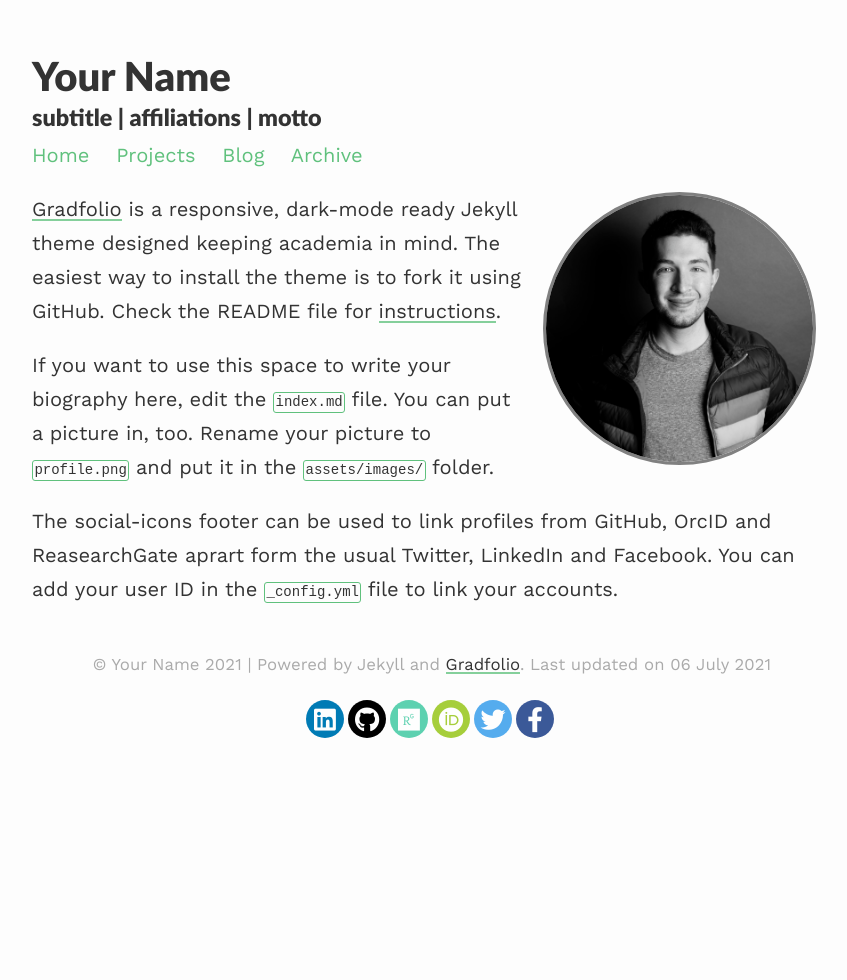
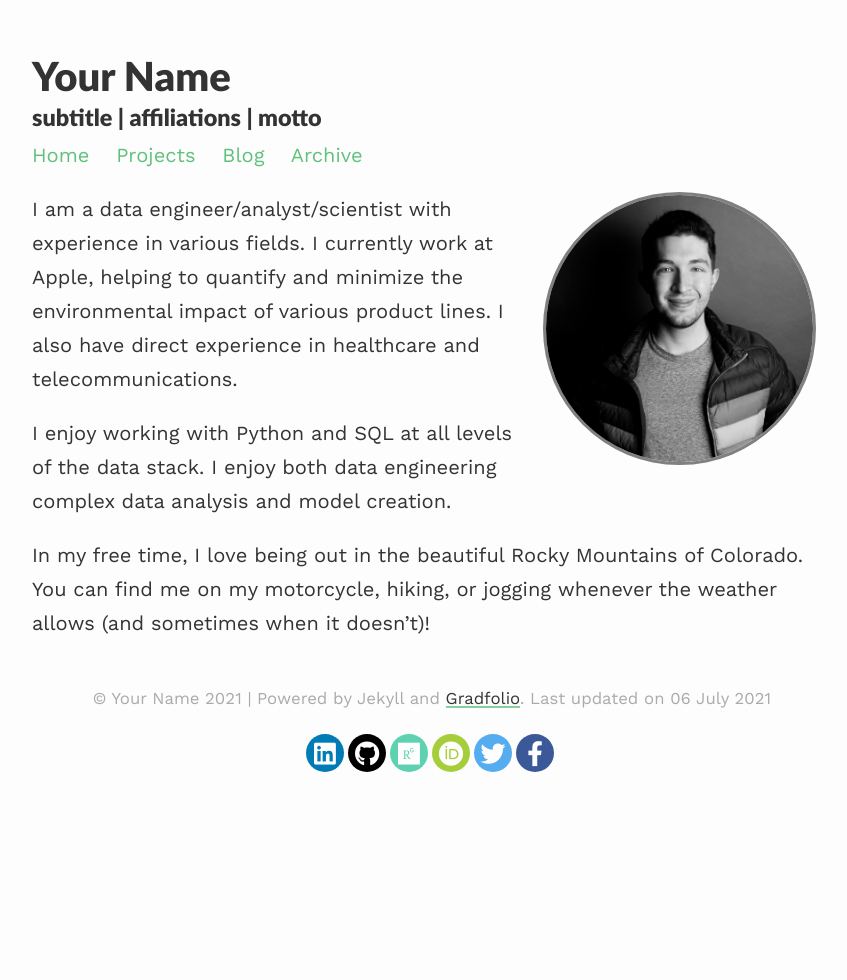
Before and after one commit to jonathankkizer/jonathankkizer.github.io, a Jekyll site: the page built from index.md, in a window 1280 px wide. Shown: the whole page, without its empty margins (208-1055 px from the left). Built offline with Jekyll 4.4.1, drawn with Linux system fonts in a browser that asks for light colours; nearby versions of some CDN libraries.

Commit message:
about update

```diff
--- a/index.md
+++ b/index.md
@@ -7,8 +7,8 @@ profile:
 published: true
 ---
 
-[Gradfolio](https://github.com/jitinnair1/gradfolio){:target="_blank"} is a responsive, dark-mode ready Jekyll theme designed keeping academia in mind. The easiest way to install the theme is to fork it using GitHub. Check the README file for [instructions](https://github.com/jitinnair1/gradfolio#installation){:target="_blank"}.
+I am a data engineer/analyst/scientist with experience in various fields. I currently work at Apple, helping to quantify and minimize the environmental impact of various product lines. I also have direct experience in healthcare and telecommunications.
 
-If you want to use this space to write your biography here, edit the `index.md` file. You can put a picture in, too. Rename your picture to `profile.png` and put it in the `assets/images/` folder.
+I enjoy working with Python and SQL at all levels of the data stack. I enjoy both data engineering complex data analysis and model creation.
 
-The social-icons footer can be used to link profiles from GitHub, OrcID and ReasearchGate aprart form the usual Twitter, LinkedIn and Facebook. You can add your user ID in the `_config.yml` file to link your accounts.
+In my free time, I love being out in the beautiful Rocky Mountains of Colorado. You can find me on my motorcycle, hiking, or jogging whenever the weather allows (and sometimes when it doesn't)!
```
